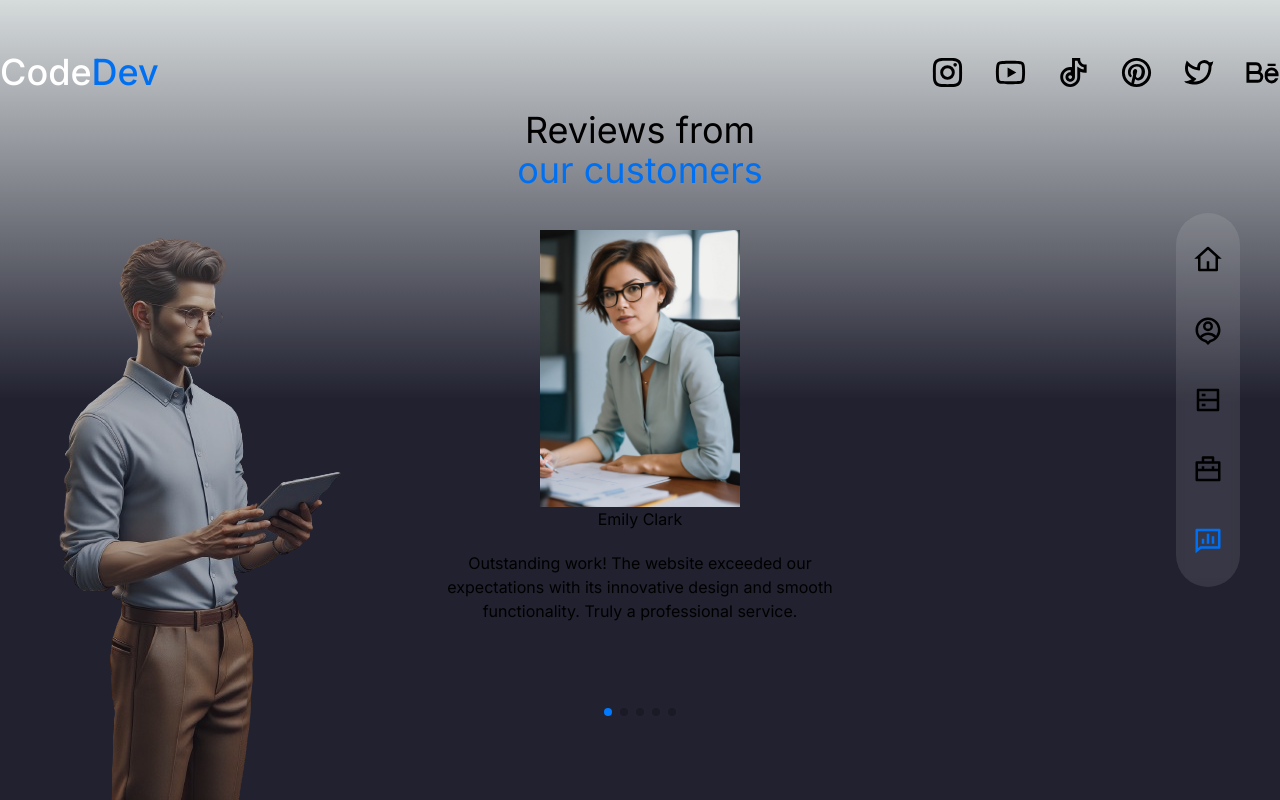
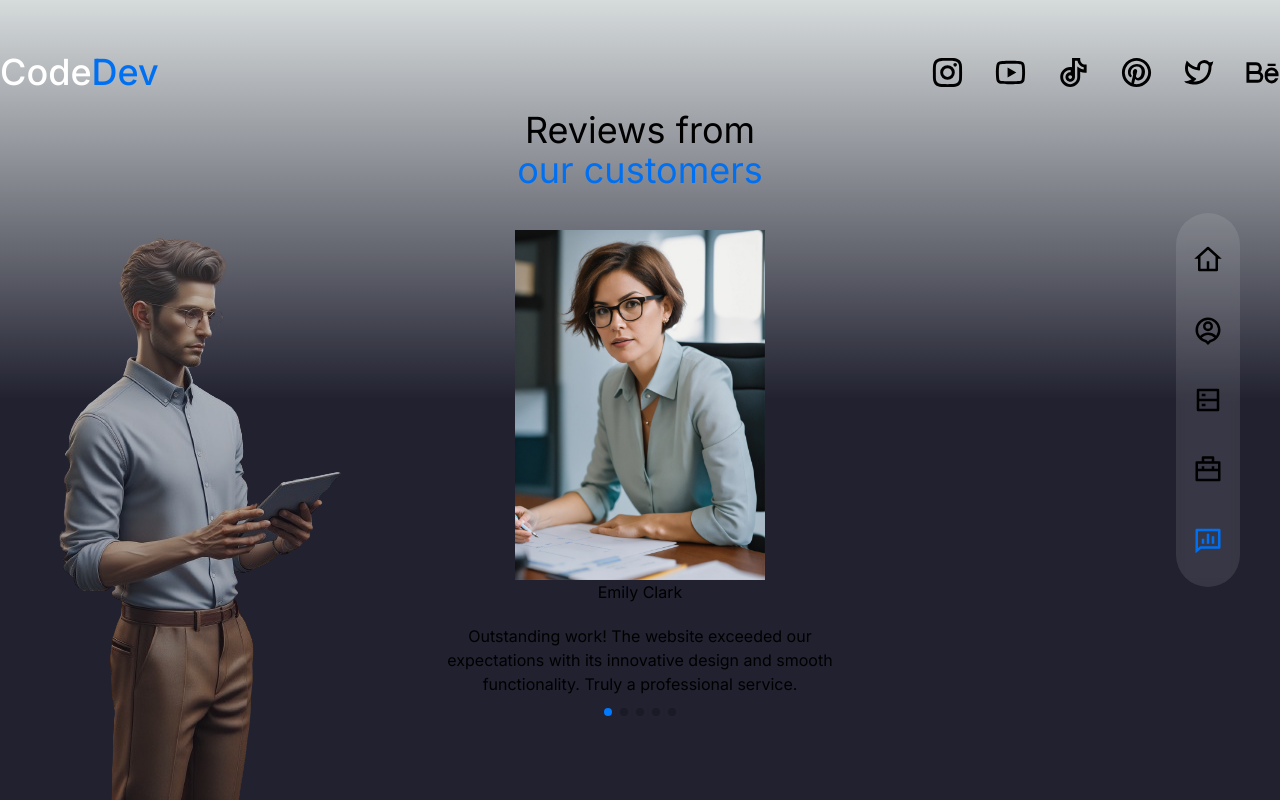
Before and after one commit to wrujel/portfolio-web, a Next.js app: page /customers in a window 1280 px wide. Built offline with nearby package versions, Linux system fonts and the light colour scheme.

Commit message:
add skeleton for review images and fix styles

```diff
--- a/src/app/globals.css
+++ b/src/app/globals.css
@@ -21,6 +21,9 @@ body {
   background: linear-gradient(to bottom, transparent, #212130 50%)
     rgb(var(--background-start-rgb));
   overflow-x: auto;
+  @media (min-width: 640px) {
+    overflow-y: hidden;
+  }
 }
 
 .text-secondary {
--- a/src/components/Avatar/AvatarWithTablet.tsx
+++ b/src/components/Avatar/AvatarWithTablet.tsx
@@ -17,6 +17,7 @@ const AvatarWithTablet = () => {
         src="/assets/avatar_with_tablet.png"
         width={400}
         height={400}
+        priority
         alt="Avatar with tablet"
         className="h-full w-full"
       />
--- a/src/components/Customers/Slider/Slider.tsx
+++ b/src/components/Customers/Slider/Slider.tsx
@@ -4,7 +4,7 @@ import "swiper/css/pagination";
 import "swiper/css/scrollbar";
 import { Pagination } from "swiper/modules";
 import { reviewsData } from "./Slider.data";
-import Image from "next/image";
+import ImageContainer from "../../ImageContainer/ImageContainer";
 
 const Slider = () => {
   return (
@@ -23,16 +23,11 @@ const Slider = () => {
         modules={[Pagination]}
         className="h-[380px] md:h-[500px] w-[270px] md:w-[420px]"
       >
-        {reviewsData.map(({ id, name, review, image }) => {
+        {reviewsData.map(({ id, image, name, review }) => {
+          const props = { image, name };
           return (
             <SwiperSlide key={id}>
-              <Image
-                src={image}
-                alt={name}
-                width={200}
-                height={200}
-                className="mx-auto"
-              />
+              <ImageContainer {...props} />
               <h4 className="text-center">{name}</h4>
               <div className="mt-5 text-center">{review}</div>
             </SwiperSlide>
--- /dev/null
+++ b/src/components/ImageContainer/ImageContainer.tsx
@@ -0,0 +1,43 @@
+import Image from "next/image";
+import { useState } from "react";
+
+interface ImageProps {
+  image: string;
+  name: string;
+}
+
+const ImageContainer = ({ image, name }: ImageProps) => {
+  const [loading, setLoading] = useState(true);
+
+  return (
+    <div className="flex items-center justify-center">
+      <div className="relative w-[250px] h-[350px]">
+        <Image
+          src={image}
+          alt={name}
+          fill
+          priority
+          sizes="(max-width: 768px) 100vw, (max-width: 1200px) 50vw, 33vw"
+          onLoad={() => setLoading(false)}
+        />
+        {loading && (
+          <div className="space-y-8 animate-pulse md:space-y-0 md:space-x-8 rtl:space-x-reverse md:flex md:items-center">
+            <div className="flex items-center justify-center w-full h-[350px] bg-gray-700 rounded sm:w-96 ">
+              <svg
+                className="w-10 h-10 text-gray-600"
+                aria-hidden="true"
+                xmlns="http://www.w3.org/2000/svg"
+                fill="currentColor"
+                viewBox="0 0 20 18"
+              >
+                <path d="M18 0H2a2 2 0 0 0-2 2v14a2 2 0 0 0 2 2h16a2 2 0 0 0 2-2V2a2 2 0 0 0-2-2Zm-5.5 4a1.5 1.5 0 1 1 0 3 1.5 1.5 0 0 1 0-3Zm4.376 10.481A1 1 0 0 1 16 15H4a1 1 0 0 1-.895-1.447l3.5-7A1 1 0 0 1 7.468 6a.965.965 0 0 1 .9.5l2.775 4.757 1.546-1.887a1 1 0 0 1 1.618.1l2.541 4a1 1 0 0 1 .028 1.011Z" />
+              </svg>
+            </div>
+          </div>
+        )}
+      </div>
+    </div>
+  );
+};
+
+export default ImageContainer;
--- a/src/components/Projects/Projects.tsx
+++ b/src/components/Projects/Projects.tsx
@@ -26,8 +26,9 @@ const Projects = () => {
   };
 
   return (
-    <div className="relative flex flex-col justify-center gap-10 pb-32 md:min-h-screen mt-28 md:mt-0 place-items-center">
-      <div>
+    <>
+      <div className="relative min-w-min flex flex-col justify-center gap-10 pb-32 md:min-h-screen mt-28 md:mt-0 place-items-center">
+        <div className="mx-4 md:mr-48 xl:mx-4">
           <motion.h1
             variants={fadeIn("left", 0.5)}
             initial="hidden"
@@ -93,6 +94,7 @@ const Projects = () => {
             ))}
           </motion.div>
         </div>
+      </div>
       <motion.div
         variants={fadeIn("right", 0.5)}
         initial="hidden"
@@ -103,7 +105,7 @@ const Projects = () => {
         Made with ❤️ by Code
         <span className="text-secondary font-semibold">Dev</span>
       </motion.div>
-    </div>
+    </>
   );
 };
 
```
Lines whose indentation alone changed are shown as unchanged.
